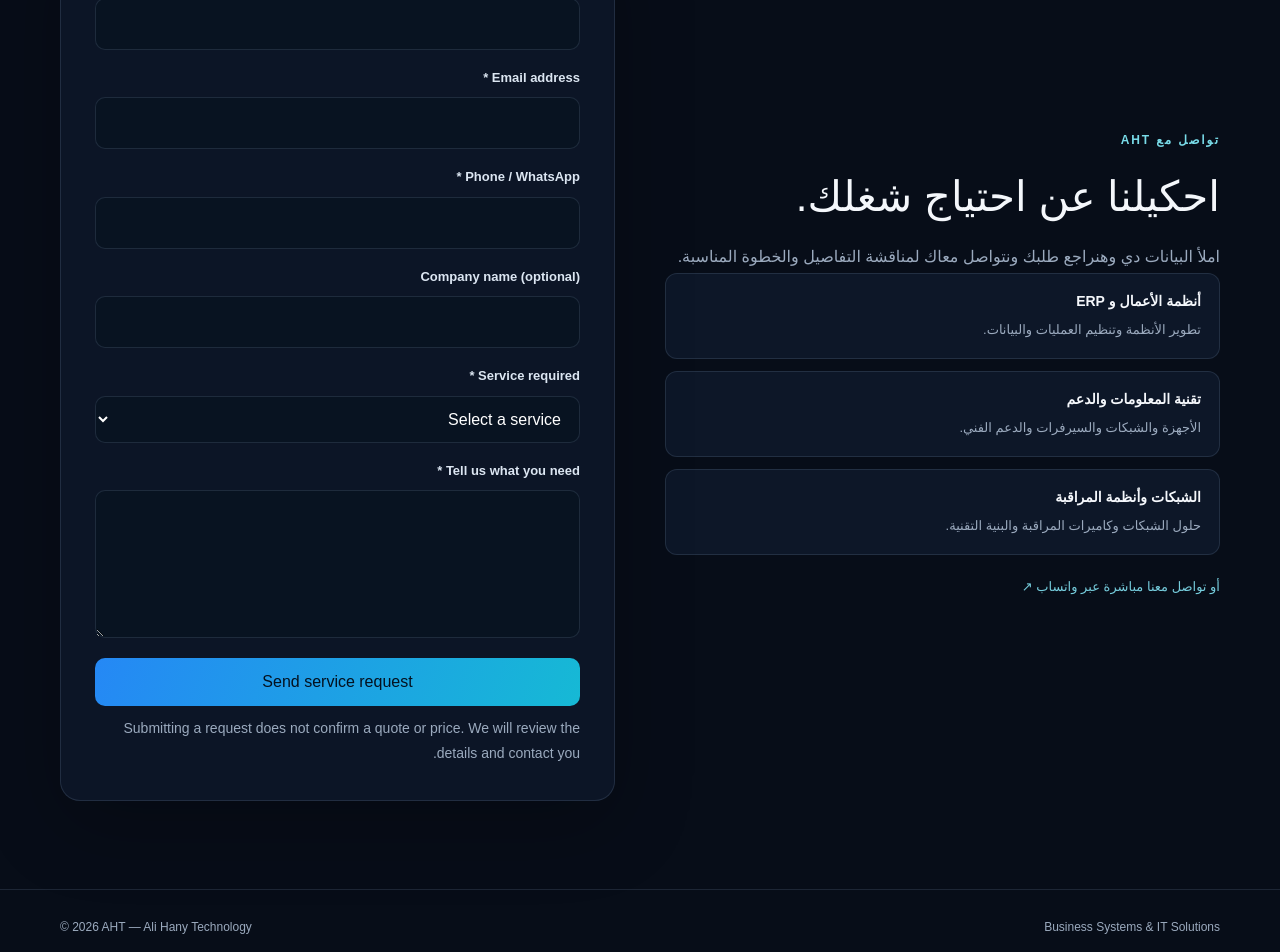
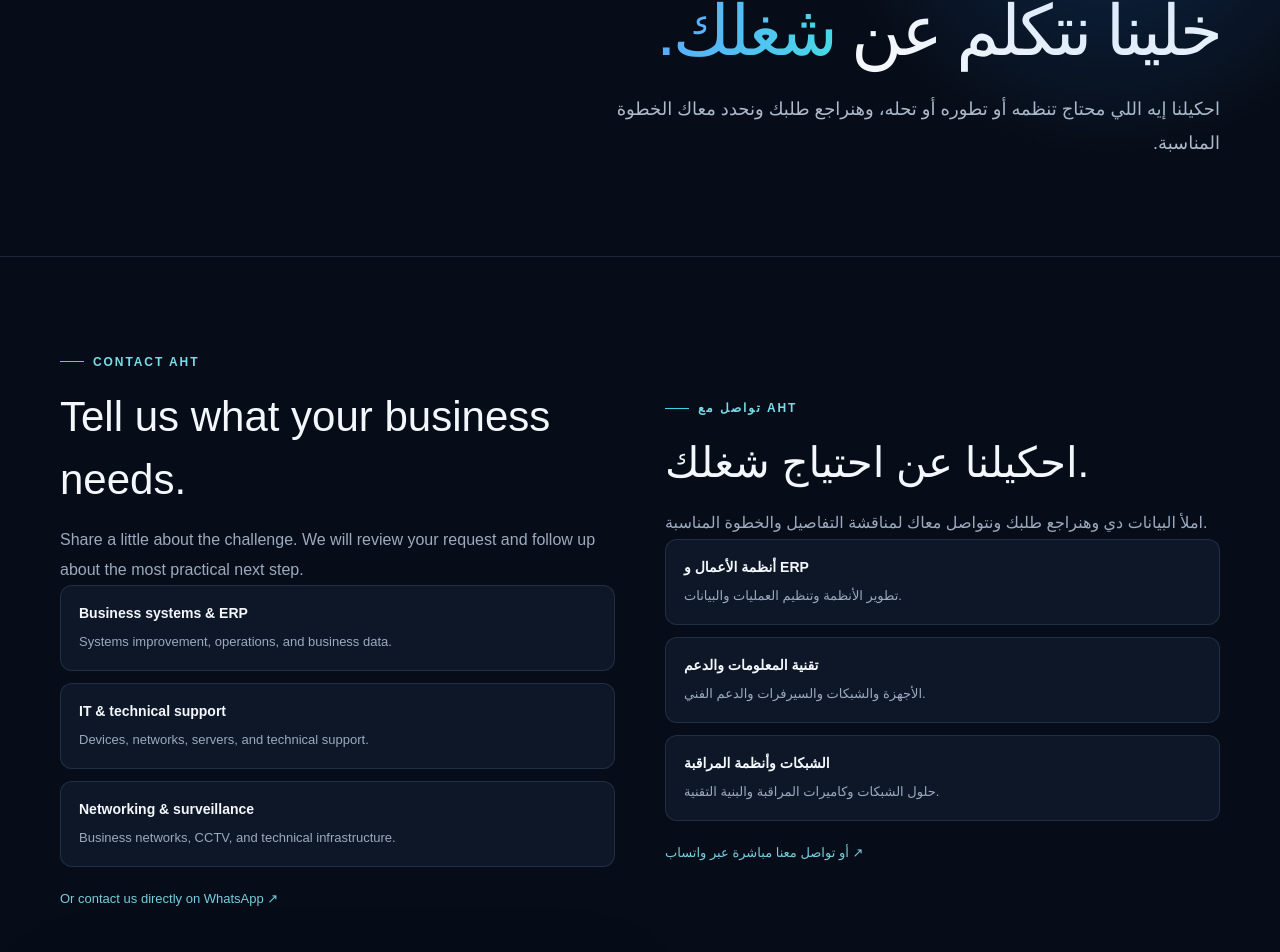
Before and after one commit to secretzoneoffical-collab/ahttechnology-website, a Next.js app: page /contact in a window 1280 px wide. Shown: the part 740-1692 px from the top of the page. Built offline with nearby package versions, Linux system fonts and the light colour scheme.

Commit message:
Make contact page fully bilingual with language switch

```diff
--- a/app/contact/page.tsx
+++ b/app/contact/page.tsx
@@ -1,5 +1,6 @@
 import Link from "next/link";
 import ContactRequestForm from "./contact-request-form";
+import LanguageSwitcher from "@/components/language-switcher";
 
 export default function ContactPage() {
   return (
@@ -8,21 +9,36 @@ export default function ContactPage() {
         <div className="container nav">
           <Link className="brand" href="/"><span className="brand-mark">AHT</span><span>ALI HANY TECHNOLOGY</span></Link>
           <nav className="nav-links" aria-label="Main navigation">
-            <Link href="/services">Services</Link><Link href="/about">About</Link><Link href="/">Home</Link>
+            <Link href="/services"><span data-locale="en">Services</span><span data-locale="ar">الخدمات</span></Link><Link href="/about"><span data-locale="en">About</span><span data-locale="ar">عن AHT</span></Link><Link href="/"><span data-locale="en">Home</span><span data-locale="ar">الرئيسية</span></Link>
           </nav>
+          <LanguageSwitcher />
           <a className="nav-cta" href="https://bit.ly/m/AliHanySys" target="_blank" rel="noreferrer">WhatsApp ↗</a>
         </div>
       </header>
-      <section className="hero">
+      <section className="hero" data-locale="en">
         <div className="container">
           <span className="eyebrow">CONTACT AHT</span>
           <h1>Let’s talk about <span className="gradient-text">your business.</span></h1>
           <p className="hero-copy">Tell us what you want to organize, improve, or solve. We’ll review your request and follow up to understand the right next step.</p>
         </div>
       </section>
-      <section className="section" lang="ar" dir="rtl">
+      <section className="hero" lang="ar" dir="rtl" data-locale="ar">
+        <div className="container"><span className="eyebrow">تواصل مع AHT</span><h1>خلّينا نتكلم عن <span className="gradient-text">شغلك.</span></h1><p className="hero-copy">احكيلنا إيه اللي محتاج تنظمه أو تطوره أو تحله، وهنراجع طلبك ونحدد معاك الخطوة المناسبة.</p></div>
+      </section>
+      <section className="section">
         <div className="container split">
-          <div className="split-copy">
+          <div className="split-copy" data-locale="en">
+            <span className="eyebrow">CONTACT AHT</span>
+            <h2>Tell us what your business needs.</h2>
+            <p>Share a little about the challenge. We will review your request and follow up about the most practical next step.</p>
+            <div className="principles">
+              <div className="principle"><strong>Business systems & ERP</strong><span>Systems improvement, operations, and business data.</span></div>
+              <div className="principle"><strong>IT & technical support</strong><span>Devices, networks, servers, and technical support.</span></div>
+              <div className="principle"><strong>Networking & surveillance</strong><span>Business networks, CCTV, and technical infrastructure.</span></div>
+            </div>
+            <p><a className="auth-link" href="https://bit.ly/m/AliHanySys" target="_blank" rel="noreferrer">Or contact us directly on WhatsApp ↗</a></p>
+          </div>
+          <div className="split-copy" data-locale="ar">
             <span className="eyebrow">تواصل مع AHT</span>
             <h2>احكيلنا عن احتياج شغلك.</h2>
             <p>املأ البيانات دي وهنراجع طلبك ونتواصل معاك لمناقشة التفاصيل والخطوة المناسبة.</p>
@@ -38,7 +54,7 @@ export default function ContactPage() {
           </div>
         </div>
       </section>
-      <footer className="footer"><div className="container footer-inner"><span>© {new Date().getFullYear()} AHT — Ali Hany Technology</span><span>Business Systems & IT Solutions</span></div></footer>
+      <footer className="footer"><div className="container footer-inner"><span>© {new Date().getFullYear()} AHT — Ali Hany Technology</span><span data-locale="en">Business Systems & IT Solutions</span><span data-locale="ar" lang="ar">أنظمة الأعمال وحلول تكنولوجيا المعلومات</span></div></footer>
     </main>
   );
 }
```
